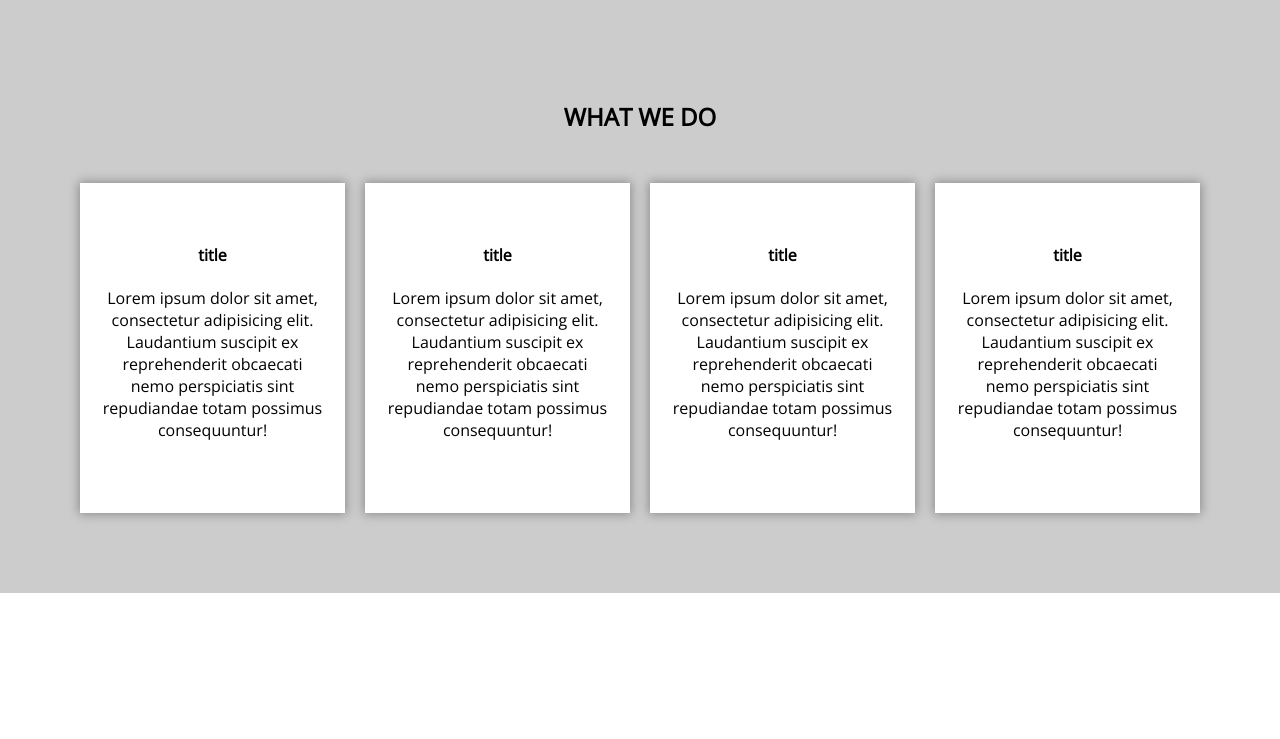
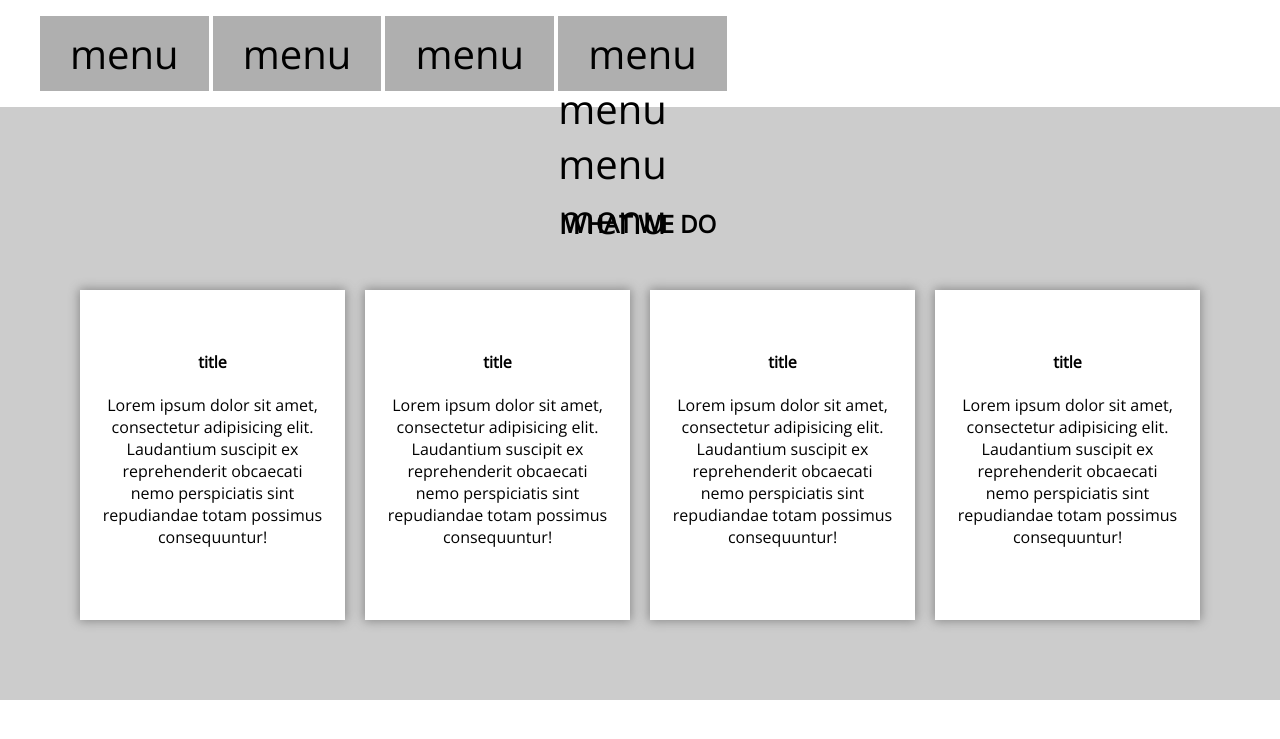
Before and after one commit to jnkas/itmo-profi06, a PHP site: page /ekasyanenko/classwork/site/coursework/index.html in a window 1280 px wide. Shown: the top 739 px of the page. Run offline with PHP 8.4, Linux system fonts and the light colour scheme.

Commit message:
html07-2

```diff
--- a/ekasyanenko/classwork/site/coursework/css/grid.css
+++ b/ekasyanenko/classwork/site/coursework/css/grid.css
@@ -62,3 +62,11 @@ body {
 .col-12 {
   width: 100%;
 }
+
+.row::after {
+    content: ".";
+    clear: both;
+    display: block;
+    height: 0;
+    visibility: hidden;
+}
--- a/ekasyanenko/classwork/site/coursework/css/style.css
+++ b/ekasyanenko/classwork/site/coursework/css/style.css
@@ -25,10 +25,40 @@ section {
     margin: 0 10px;
 }
 
-.row::after {
-    content: ".";
-    clear: both;
-    display: block;
-    height: 0;
-    visibility: hidden;
+.modal {
+    position: fixed;
+    top: 0;
+    left: 0;
+    right: 0;
+    bottom: 0;
+    background: rgba(0, 0, 0, 0.3);
 }
+
+.content {
+    background: #fff;
+    padding: 40px;
+    width: 400px;
+    margin: auto;
+    margin-top: 50vh;
+    transform: translateY(-50%);
+}
+
+.modal {
+    display: none;
+}
+
+ul.top-nav > li {
+    list-style: none;
+    display: inline-block;
+    padding: 10px 30px;
+    font-size: 40px;
+    background: #afafaf;
+    position: relative;
+}
+
+.level-2 {
+    position: absolute;
+    list-style: none;
+    padding: 0;
+    left: 0;
+}
--- a/ekasyanenko/classwork/site/coursework/index.html
+++ b/ekasyanenko/classwork/site/coursework/index.html
@@ -8,6 +8,21 @@
 	<link rel="stylesheet" href="css/style.css">
 </head>
 <body>
+	<header>
+		<ul class="top-nav">
+			<li>menu</li>
+			<li>menu</li>
+			<li>menu</li>
+			<li>
+				<span>menu</span>
+				<ul class="level-2">
+					<li>menu</li>
+					<li>menu</li>
+					<li>menu</li>
+				</ul>
+			</li>
+		</ul>
+	</header>
 	<section>
 		<div class="container">
 			<h2>What we do</h2>
@@ -40,5 +55,10 @@
 			</div>
 		</div>
 	</section>
+	<div class="modal">
+		<div class="content">
+			<p>форма регистрации</p>
+		</div>
+	</div>
 </body>
 </html>
```
